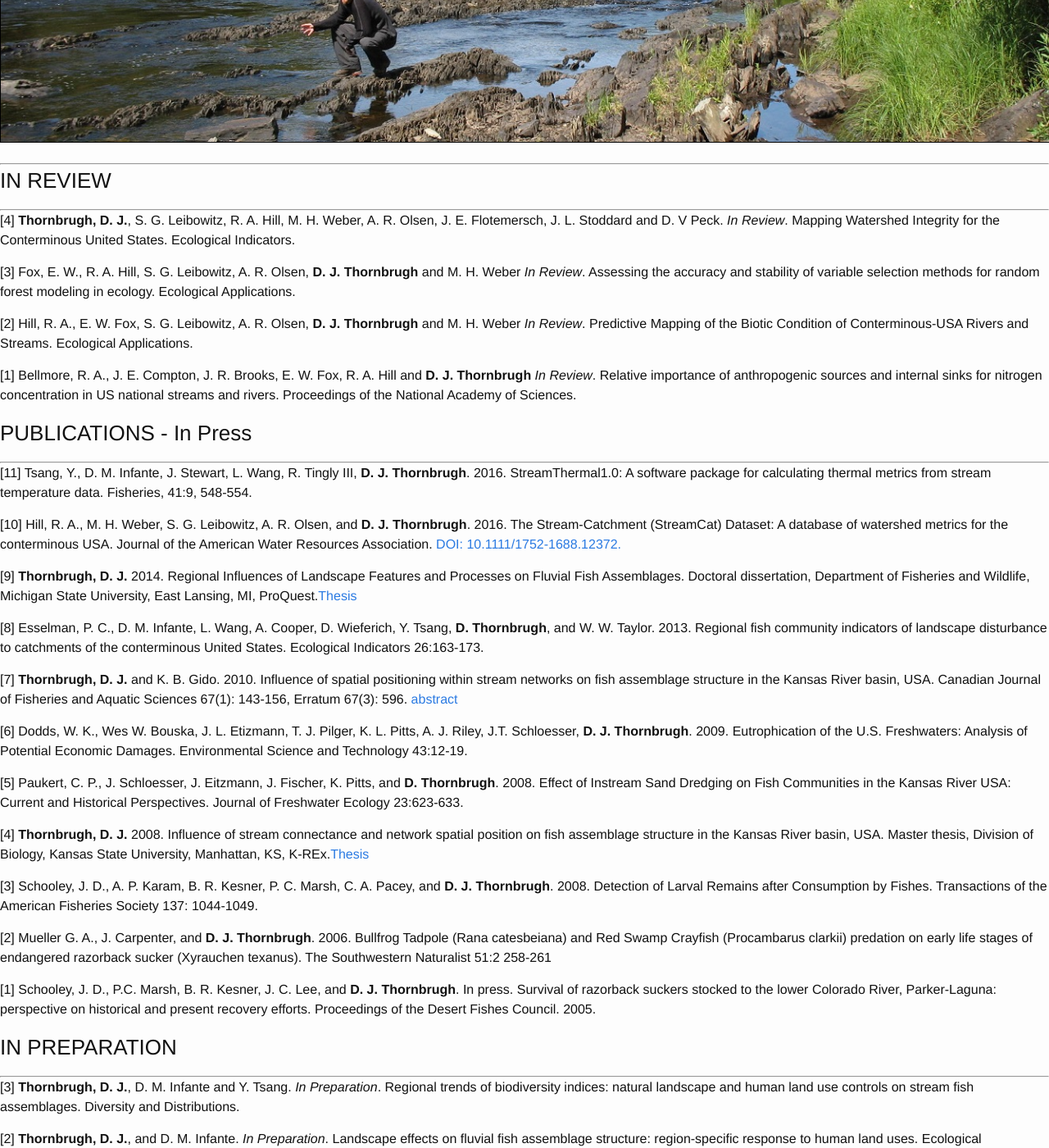
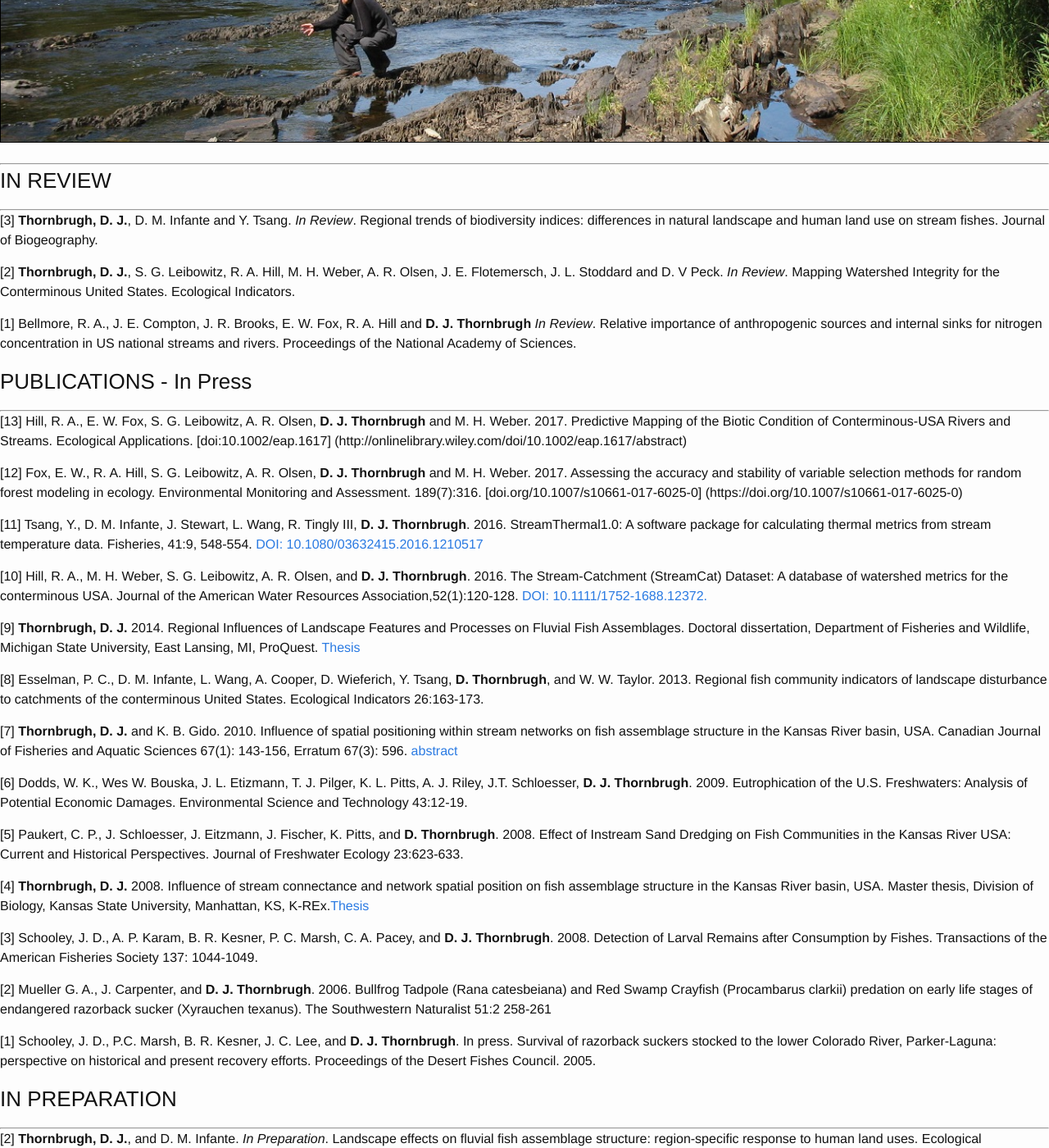
Before and after one commit to dthor/dthor.github.io, a Jekyll site: the page built from publications/publications.md, in a window 1280 px wide and 1400 px high, scrolled down 473 px. Shown: the whole window at 82% size. Built offline with Jekyll 4.4.1, drawn with Linux system fonts in a browser that asks for light colours; nearby versions of some CDN libraries; some web fonts are replaced.

Commit message:
updata webpage: 20171006

```diff
--- a/publications/publications.md
+++ b/publications/publications.md
@@ -9,23 +9,24 @@ permalink: /publications/
 
 ### IN REVIEW
 ***
+[3] **Thornbrugh, D. J.**, D. M. Infante and Y. Tsang. _In Review_. Regional trends of biodiversity indices: differences in natural landscape and human land use on stream fishes. Journal of Biogeography.
 
-[4] **Thornbrugh, D. J.**, S. G. Leibowitz, R. A. Hill, M. H. Weber, A. R. Olsen, J. E. Flotemersch, J. L. Stoddard and D. V Peck. _In Review_. Mapping Watershed Integrity for the Conterminous United States. Ecological Indicators.
-
-[3] Fox, E. W., R. A. Hill, S. G. Leibowitz, A. R. Olsen, **D. J. Thornbrugh** and M. H. Weber _In Review_. Assessing the accuracy and stability of variable selection methods for random forest modeling in ecology. Ecological Applications.
-
-[2] Hill, R. A., E. W. Fox, S. G. Leibowitz, A. R. Olsen, **D. J. Thornbrugh** and M. H. Weber _In Review_. Predictive Mapping of the Biotic Condition of Conterminous-USA Rivers and Streams. Ecological Applications.
+[2] **Thornbrugh, D. J.**, S. G. Leibowitz, R. A. Hill, M. H. Weber, A. R. Olsen, J. E. Flotemersch, J. L. Stoddard and D. V Peck. _In Review_. Mapping Watershed Integrity for the Conterminous United States. Ecological Indicators.
 
 [1] Bellmore, R. A., J. E. Compton, J. R. Brooks, E. W. Fox, R. A. Hill and **D. J. Thornbrugh** _In Review_. Relative importance of anthropogenic sources and internal sinks for nitrogen concentration in US national streams and rivers. Proceedings of the National Academy of Sciences.
 
 ### PUBLICATIONS - In Press
 ***
 
-[11] Tsang, Y., D. M. Infante, J. Stewart, L. Wang, R. Tingly III, **D. J. Thornbrugh**. 2016. StreamThermal1.0: A software package for calculating thermal metrics from stream temperature data. Fisheries, 41:9, 548-554.
+[13] Hill, R. A., E. W. Fox, S. G. Leibowitz, A. R. Olsen, **D. J. Thornbrugh** and M. H. Weber. 2017. Predictive Mapping of the Biotic Condition of Conterminous-USA Rivers and Streams. Ecological Applications. [doi:10.1002/eap.1617] (http://onlinelibrary.wiley.com/doi/10.1002/eap.1617/abstract)
 
-[10] Hill, R. A., M. H. Weber, S. G. Leibowitz, A. R. Olsen, and **D. J. Thornbrugh**. 2016. The Stream-Catchment (StreamCat) Dataset: A database of watershed metrics for the conterminous USA. Journal of the American Water Resources Association. [DOI: 10.1111/1752-1688.12372.](http://onlinelibrary.wiley.com/doi/10.1111/1752-1688.12372/abstract)
+[12] Fox, E. W., R. A. Hill, S. G. Leibowitz, A. R. Olsen, **D. J. Thornbrugh** and M. H. Weber. 2017. Assessing the accuracy and stability of variable selection methods for random forest modeling in ecology. Environmental Monitoring and Assessment. 189(7):316. [doi.org/10.1007/s10661-017-6025-0] (https://doi.org/10.1007/s10661-017-6025-0)
 
-[9] **Thornbrugh, D. J.** 2014. Regional Influences of Landscape Features and Processes on Fluvial Fish Assemblages. Doctoral dissertation, Department of Fisheries and Wildlife, Michigan State University, East Lansing, MI, ProQuest.[Thesis](http://etd.lib.msu.edu/islandora/object/etd%3A2967)
+[11] Tsang, Y., D. M. Infante, J. Stewart, L. Wang, R. Tingly III, **D. J. Thornbrugh**. 2016. StreamThermal1.0: A software package for calculating thermal metrics from stream temperature data. Fisheries, 41:9, 548-554. [DOI: 10.1080/03632415.2016.1210517](http://afs.tandfonline.com/doi/abs/10.1080/03632415.2016.1210517)
+
+[10] Hill, R. A., M. H. Weber, S. G. Leibowitz, A. R. Olsen, and **D. J. Thornbrugh**. 2016. The Stream-Catchment (StreamCat) Dataset: A database of watershed metrics for the conterminous USA. Journal of the American Water Resources Association,52(1):120-128. [DOI: 10.1111/1752-1688.12372.](http://onlinelibrary.wiley.com/doi/10.1111/1752-1688.12372/abstract)
+
+[9] **Thornbrugh, D. J.** 2014. Regional Influences of Landscape Features and Processes on Fluvial Fish Assemblages. Doctoral dissertation, Department of Fisheries and Wildlife, Michigan State University, East Lansing, MI, ProQuest. [Thesis](http://etd.lib.msu.edu/islandora/object/etd%3A2967)
 
 [8] Esselman, P. C., D. M. Infante, L. Wang, A. Cooper, D. Wieferich, Y. Tsang, **D. Thornbrugh**, and W. W. Taylor. 2013. Regional fish community indicators of landscape disturbance to catchments of the conterminous United States. Ecological Indicators 26:163-173.
 
@@ -46,8 +47,6 @@ permalink: /publications/
 
 ### IN PREPARATION
 ***
-
-[3] **Thornbrugh, D. J.**, D. M. Infante and Y. Tsang. _In Preparation_. Regional trends of biodiversity indices: natural landscape and human land use controls on stream fish assemblages. Diversity and Distributions.
 
 [2] **Thornbrugh, D. J.**, and D. M. Infante. _In Preparation_. Landscape effects on fluvial fish assemblage structure: region-specific response to human land uses. Ecological Application.
 
```
Also changed, not shown: _posts/2016-05-29-NPS-NGPN-IM.md (added, +10 -0 lines), _posts/2016-09-15-Macroinvertebrates-AGFO.md (added, +11 -0 lines), about/about.md (+10 -3 lines), index.md (+3 -3 lines), research/research.md (+3 -2 lines), work/work.md (+18 -0 lines), 1 other file.
